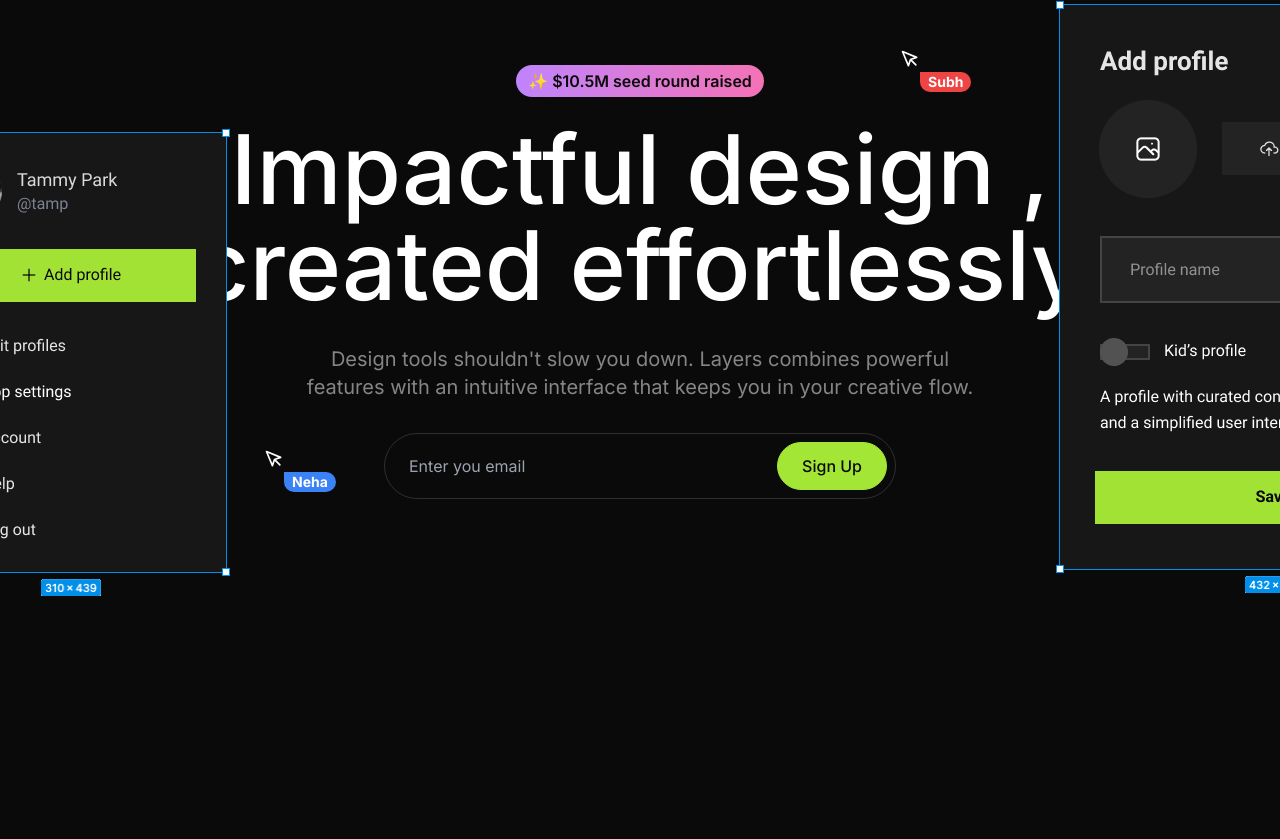
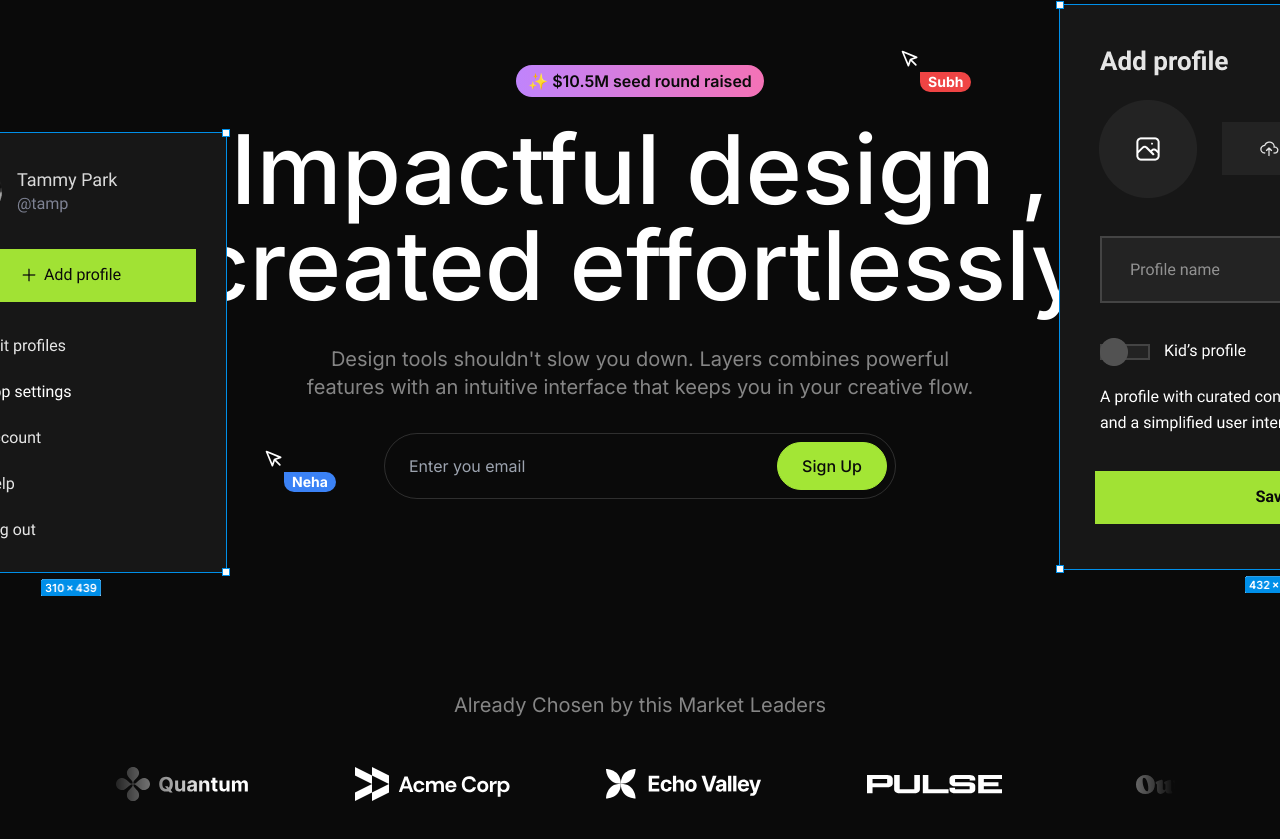
Before and after one commit to LOSTBOY-IS-DED/Layers, a Next.js app in the folder starter-template/: page / in a window 1280 px wide. Shown: the part 161-1000 px from the top of the page. Before the commit the page ends 800 px from the top, so only its background shows below. Built offline with nearby package versions, Linux system fonts and the light colour scheme.

Commit message:
done with logo ticker component

```diff
--- a/starter-template/src/app/page.tsx
+++ b/starter-template/src/app/page.tsx
@@ -1,4 +1,5 @@
 import Hero from "@/sections/Hero";
+import LogoTicker from "@/sections/LogoTicker";
 import Navbar from "@/sections/Navbar";
 
 export default function Home() {
@@ -6,6 +7,7 @@ export default function Home() {
         <>
             <Navbar />
             <Hero />
+            <LogoTicker />
         </>
     );
 }
--- a/starter-template/src/sections/Hero.tsx
+++ b/starter-template/src/sections/Hero.tsx
@@ -27,7 +27,7 @@ export default function Hero() {
             <p className="text-center text-xl text-white/50 mt-8 max-w-2xl mx-auto">Design tools shouldn&apos;t slow you down. Layers combines powerful features with an intuitive interface that keeps you in your creative flow.</p>
         </div>
         <form className="flex border border-white/15 rounded-full p-2 mt-8 max-w-lg mx-auto ">
-            <input type="email" placeholder="Enter you email " className="bg-transparent px-4 flex-1" />
+            <input type="email" placeholder="Enter you email " className="bg-transparent px-4 flex-1 w-full" />
             <Button variant="primary" type="submit" className="whitespace-nowrap" size="sm">Sign Up </Button>
         </form>
     </section>;
--- a/starter-template/src/sections/LogoTicker.tsx
+++ b/starter-template/src/sections/LogoTicker.tsx
@@ -6,6 +6,7 @@ import outsideLogo from "@/assets/images/outside.svg";
 import apexLogo from "@/assets/images/apex.svg";
 import celestialLogo from "@/assets/images/celestial.svg";
 import twiceLogo from "@/assets/images/twice.svg";
+import Image from "next/image";
 
 const logos = [
     { name: "Quantum", image: quantumLogo },
@@ -19,5 +20,22 @@ const logos = [
 ];
 
 export default function LogoTicker() {
-    return <div>Logo Ticker</div>;
+    return (
+        <section className="py-24 overflow-x-clip">
+            <div className="container">
+                <h3 className="text-center text-white/50 text-xl">Already Chosen by this Market Leaders </h3>
+                <div className="overflow-hidden mt-12 [mask-image:linear-gradient(to_right,_transparent,_black_10%,_black_90%,_transparent)]">
+                    <div className="flex gap-24 pr-24">
+                    {logos.map((logo) => (
+                        <Image
+                            src={logo.image}
+                            key={logo.name}
+                            alt={logo.name}
+                        />
+                    ))}
+                    </div>
+                </div>
+            </div>
+        </section>
+    );
 }
```
